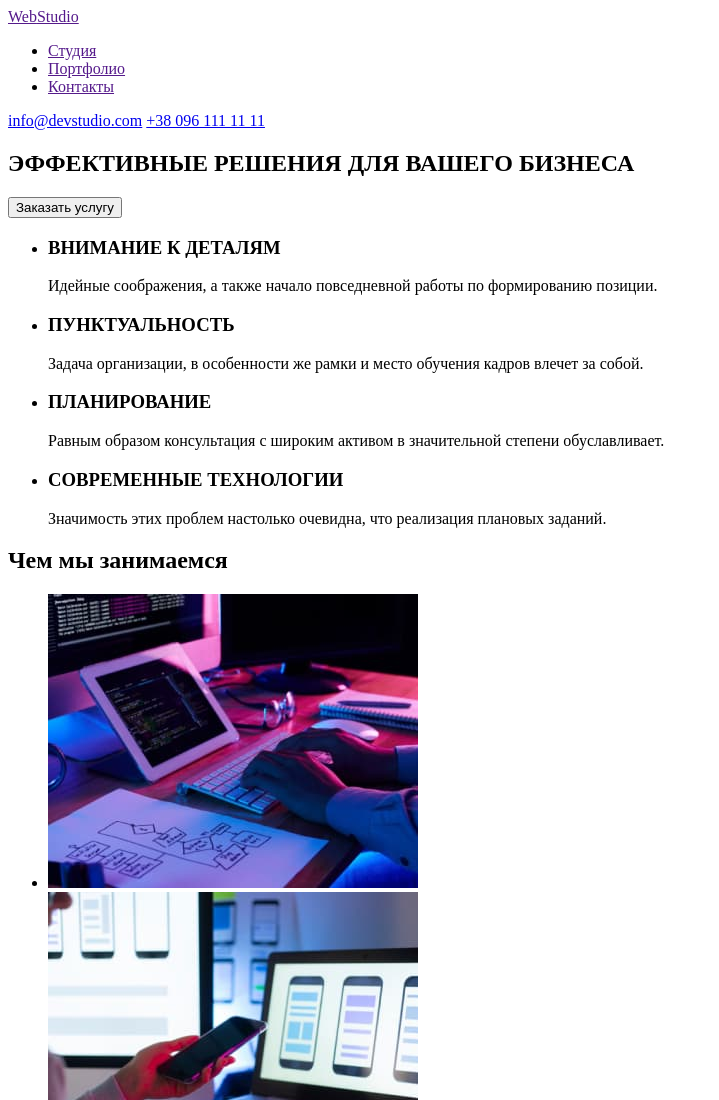
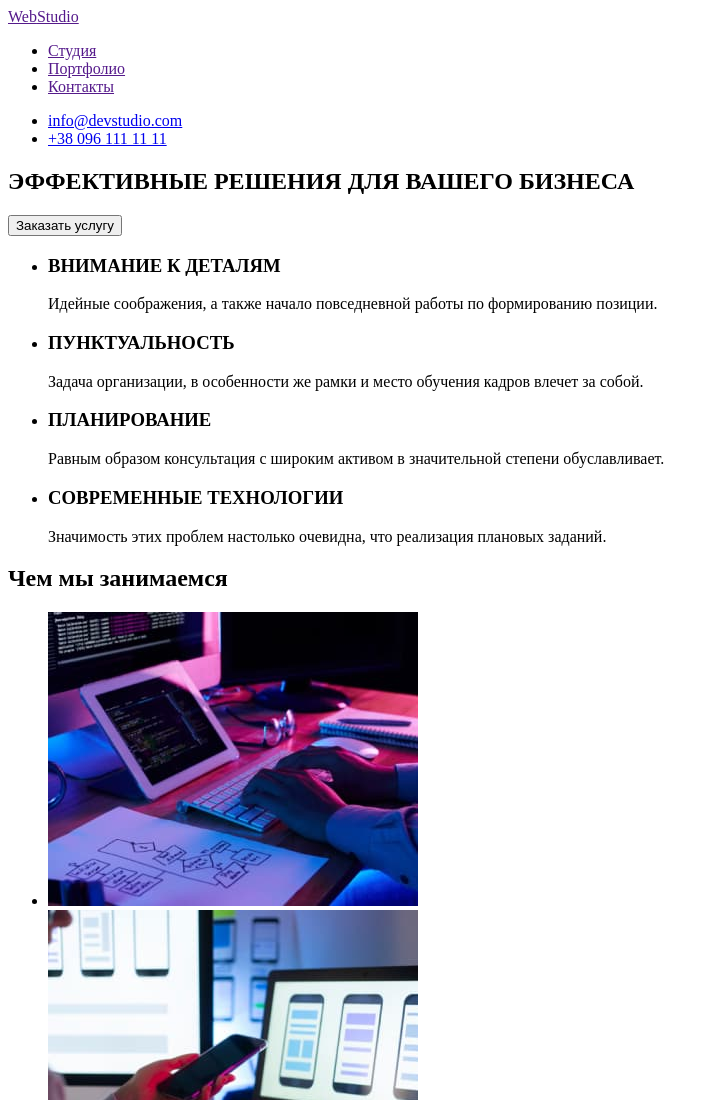
Before and after one commit to Aleksandr-Pod/goit-markup-hw-01, a plain HTML site: page index.html in a window 1280 px wide. Shown: the top 1100 px of the page, without its empty margins (0-719 px from the left). Drawn offline with Linux system fonts and the light colour scheme.

Commit message:
Update index.html
Addet list in address in header

```diff
--- a/index.html
+++ b/index.html
@@ -22,8 +22,10 @@
           </li>
         </ul>
       </nav>
-      <a href="email:info@devstudio.com">info@devstudio.com</a>
-      <a href="tel:+380961111111">+38 096 111 11 11</a>
+      <ul>
+        <li><a href="email:info@devstudio.com">info@devstudio.com</a></li>
+        <li><a href="tel:+380961111111">+38 096 111 11 11</a></li>
+      </ul>
     </header>
 
     <main>
```
